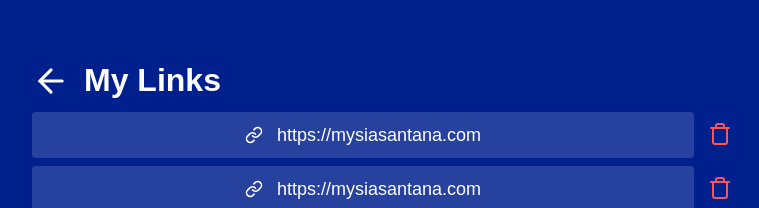
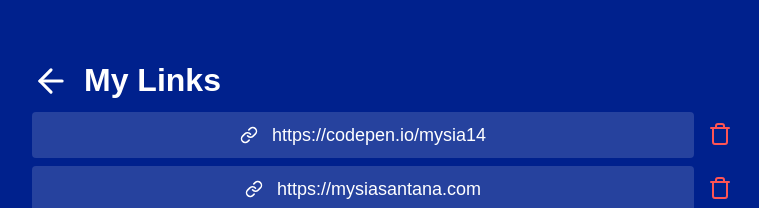
Before and after one commit to Mysia14/MyLink-react-app, a React (Create React App) app: page /links in a window 1280 px wide. Shown: the top 208 px of the page, without its empty margins (258-1017 px from the left). Built offline with nearby package versions, Linux system fonts and the light colour scheme.

Commit message:
edited My Links

```diff
--- a/src/pages/Links/links.js
+++ b/src/pages/Links/links.js
@@ -19,7 +19,7 @@ export default function Links(){
 
         <button className="link">
              <FiLink size={18} color="#FFF"/>
-              https://mysiasantana.com
+             https://codepen.io/mysia14
            </button>
            <button className="link-delete">
              <FiTrash size={24} color="#FF5454"/>
```
